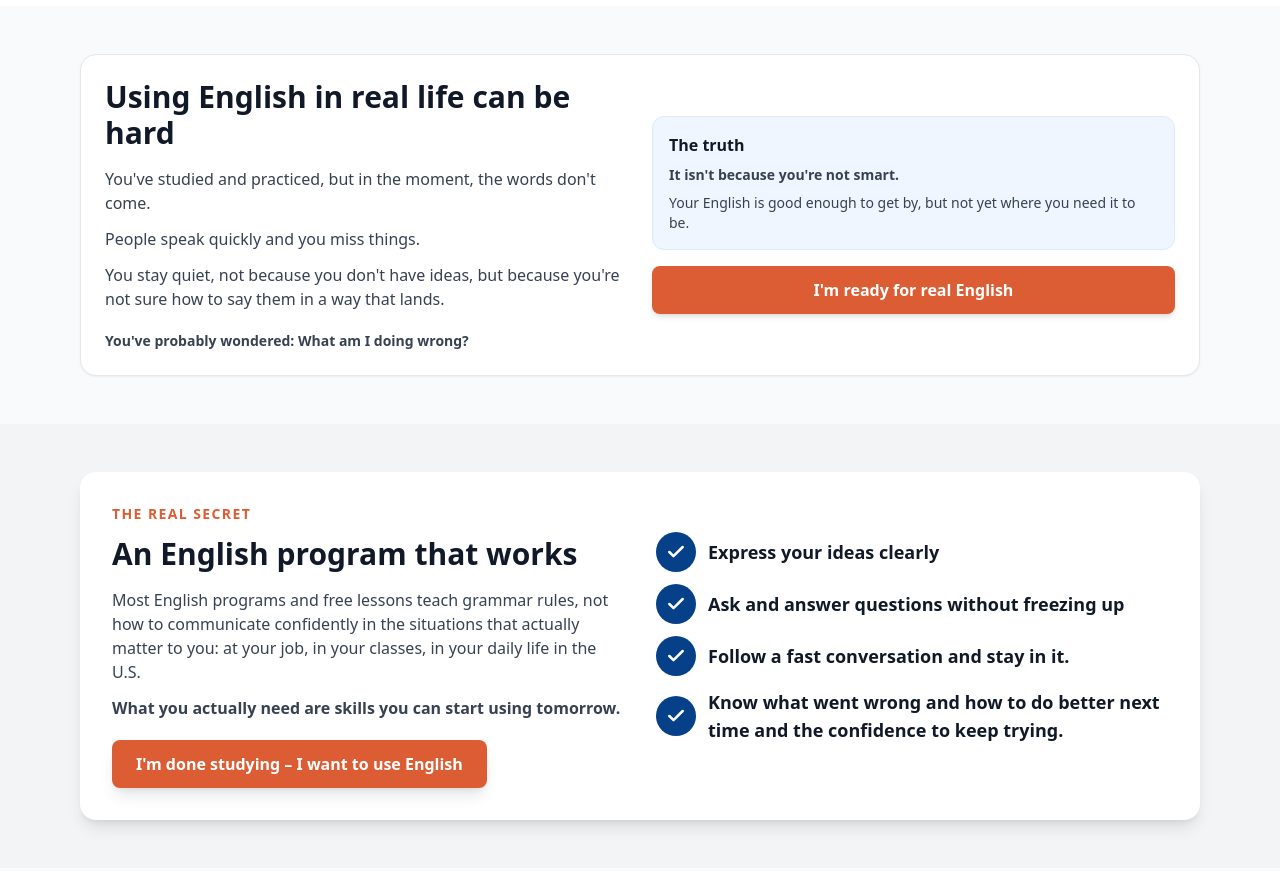
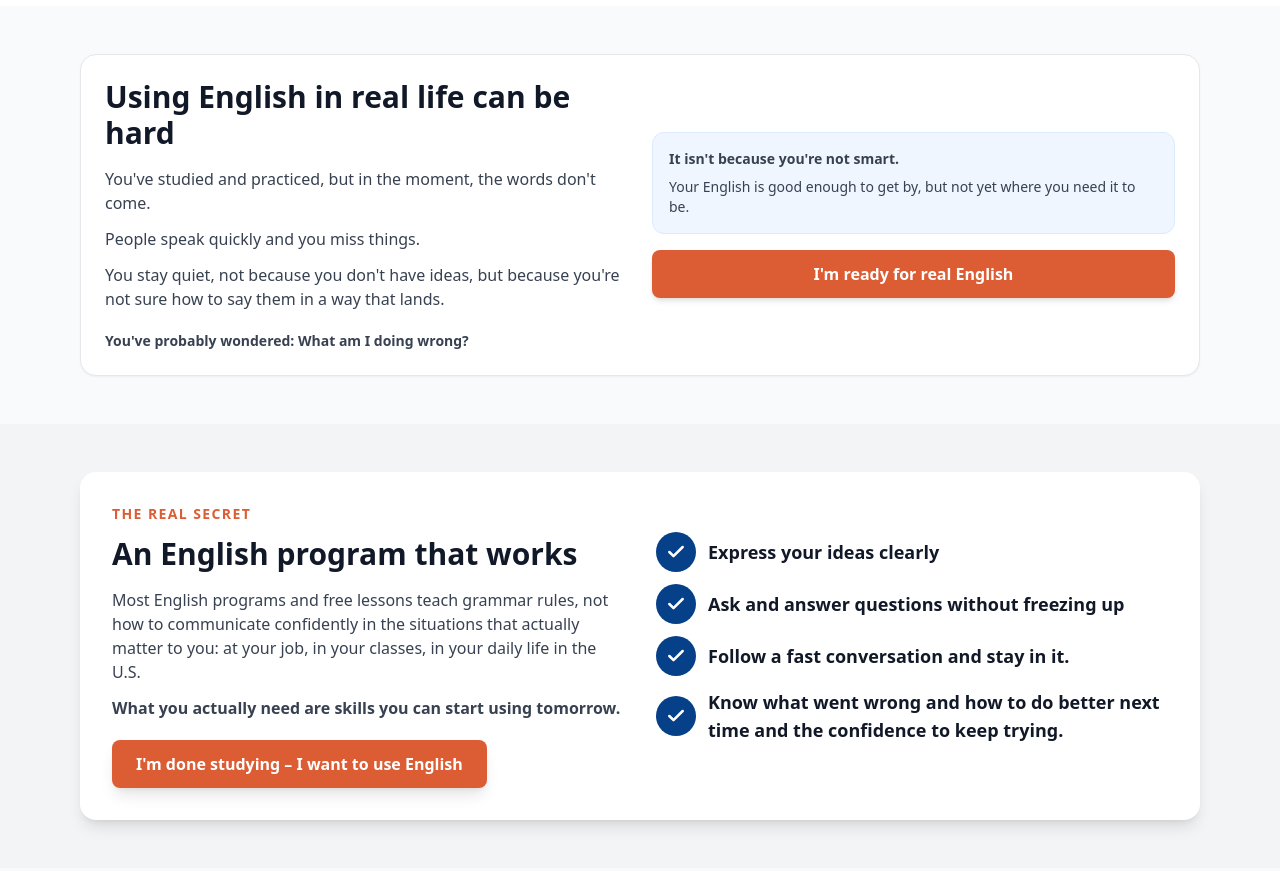
Before and after one commit to Qwixo/Qwixo-apply.INTERLINK.edu-12.3.2026, a React (Vite) app: page /greensboro in a window 1280 px wide. Shown: the part 1060-1931 px from the top of the page. Built offline with nearby package versions, Linux system fonts and the light colour scheme.

Commit message:
Updated GreensboroPage.tsx

```diff
--- a/src/pages/GreensboroPage.tsx
+++ b/src/pages/GreensboroPage.tsx
@@ -249,7 +249,6 @@ function GreensboroPage() {
               {/* Right Column */}
               <div className="flex flex-col justify-center">
                 <div className="bg-blue-50 border border-blue-100 rounded-xl p-4 mb-4">
-                  <h3 className="text-base font-bold text-gray-900 mb-2">The truth</h3>
 <p className="text-sm text-gray-700 font-bold">
   It isn't because you're not smart.
 </p>
```
